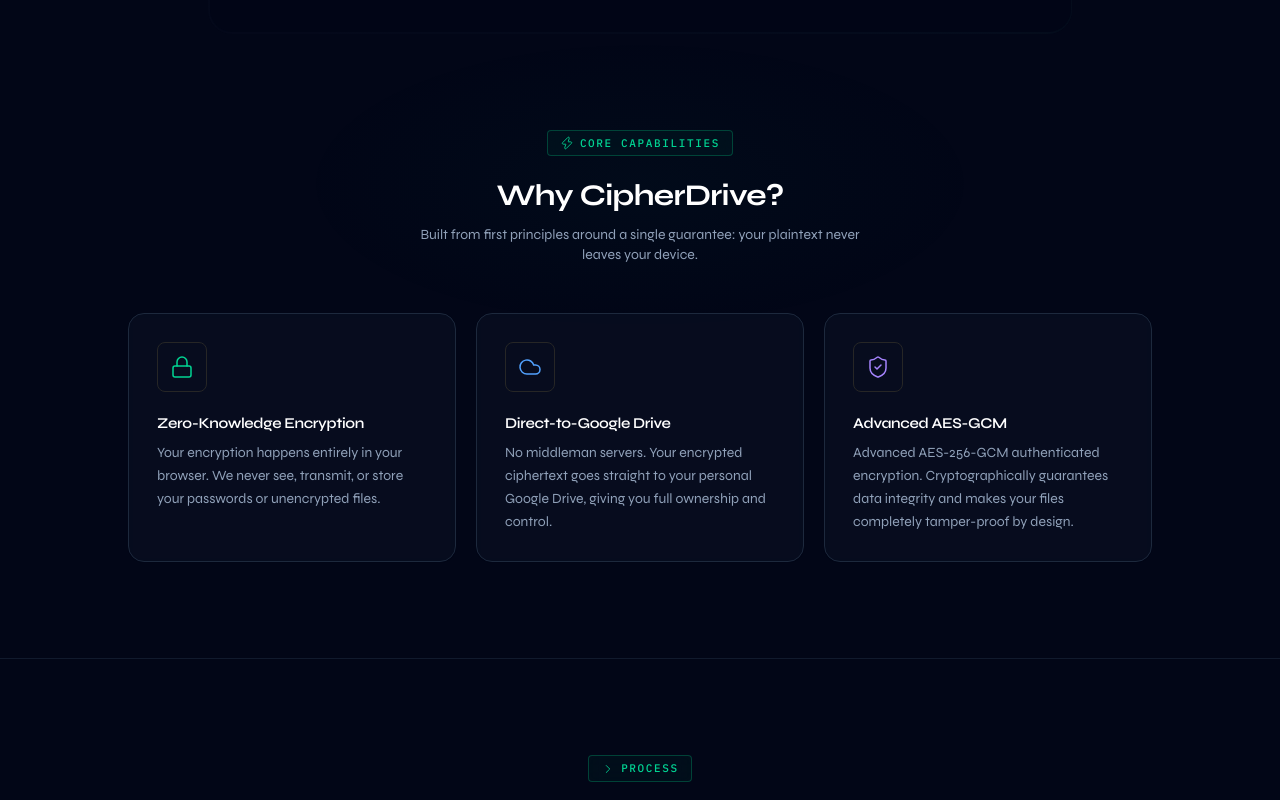
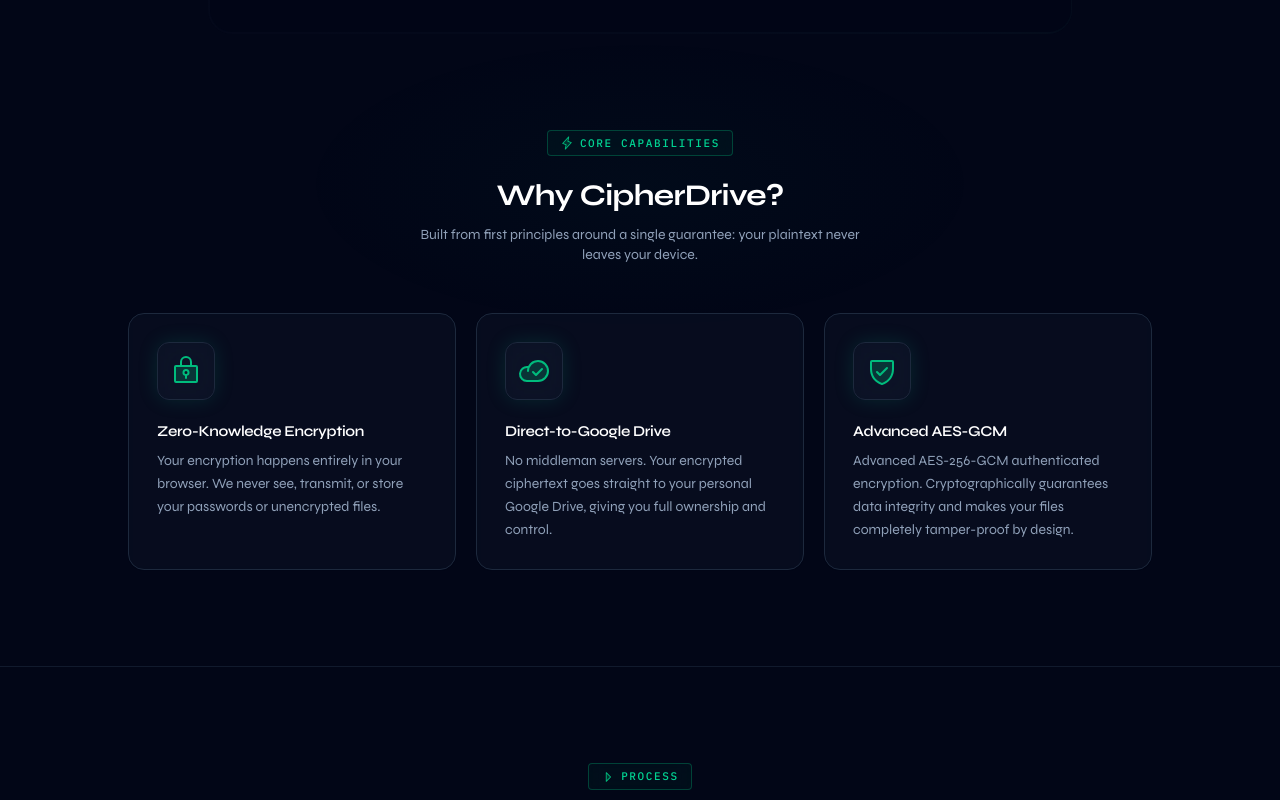
Before and after one commit to OmarAlali5/CipherDrive, a React (Vite) app: page / in a window 1280 px wide. Shown: the part 880-1680 px from the top of the page. Built offline with nearby package versions, Linux system fonts and the light colour scheme; no server answers.

Commit message:
Refactor LandingPage component icons and styles

```diff
--- a/src/pages/LandingPage.tsx
+++ b/src/pages/LandingPage.tsx
@@ -7,12 +7,12 @@
 import { CipherRevealText } from '@/components/ui/CipherRevealText'
 import { useAuthStore } from '@/store/authStore'
 import {
-  Lock,
+  LockKey,
   ShieldCheck,
-  Cloud,
-  Zap,
-  ChevronRight,
-} from 'lucide-react'
+  CloudCheck,
+  Lightning,
+  CaretRight,
+} from '@phosphor-icons/react'
 
 /* ─────────────────────────────────────────────
    Sub-components
@@ -57,11 +57,7 @@
       />
 
       <div
-        className="mb-5 inline-flex rounded-lg border p-3"
-        style={{
-          borderColor: `${glowColor}33`,
-          background: `${glowColor}0d`,
-        }}
+        className="mb-5 inline-flex p-3 rounded-xl bg-slate-900/60 border border-slate-800 shadow-[0_0_20px_rgba(16,185,129,0.15)] backdrop-blur-md"
       >
         {icon}
       </div>
@@ -209,7 +205,7 @@
           <div className="container mx-auto px-4 relative z-10">
             <div className="mb-12 text-center">
               <Tag>
-                <Zap strokeWidth={1.5} className="h-3.5 w-3.5" />
+                <Lightning weight="duotone" className="h-3.5 w-3.5 text-emerald-500" />
                 Core capabilities
               </Tag>
               <h2 className="mt-5 text-3xl font-bold text-white tracking-tight">
@@ -231,22 +227,22 @@
               className="grid gap-5 sm:grid-cols-2 md:grid-cols-3 max-w-5xl mx-auto"
             >
               <FeatureCard
-                icon={<Lock strokeWidth={1.5} className="h-6 w-6 text-emerald-400" />}
+                icon={<LockKey weight="duotone" className="h-8 w-8 text-emerald-500" />}
                 accent="bg-gradient-to-r from-transparent via-emerald-500/50 to-transparent"
                 glowColor="rgba(16,185,129,1)"
                 title="Zero-Knowledge Encryption"
                 body="Your encryption happens entirely in your browser. We never see, transmit, or store your passwords or unencrypted files."
               />
               <FeatureCard
-                icon={<Cloud strokeWidth={1.5} className="h-6 w-6 text-blue-400" />}
-                accent="bg-gradient-to-r from-transparent via-blue-500/50 to-transparent"
+                icon={<CloudCheck weight="duotone" className="h-8 w-8 text-emerald-500" />}
+                accent="bg-gradient-to-r from-transparent via-emerald-500/50 to-transparent"
                 glowColor="rgba(59,130,246,1)"
                 title="Direct-to-Google Drive"
                 body="No middleman servers. Your encrypted ciphertext goes straight to your personal Google Drive, giving you full ownership and control."
               />
               <FeatureCard
-                icon={<ShieldCheck strokeWidth={1.5} className="h-6 w-6 text-violet-400" />}
-                accent="bg-gradient-to-r from-transparent via-violet-500/50 to-transparent"
+                icon={<ShieldCheck weight="duotone" className="h-8 w-8 text-emerald-500" />}
+                accent="bg-gradient-to-r from-transparent via-emerald-500/50 to-transparent"
                 glowColor="rgba(139,92,246,1)"
                 title="Advanced AES-GCM"
                 body="Advanced AES-256-GCM authenticated encryption. Cryptographically guarantees data integrity and makes your files completely tamper-proof by design."
@@ -265,7 +261,7 @@
           <div className="container mx-auto px-4">
             <div className="mb-16 text-center">
               <Tag>
-                <ChevronRight strokeWidth={1.5} className="h-3.5 w-3.5" />
+                <CaretRight weight="duotone" className="h-3.5 w-3.5 text-emerald-500" />
                 Process
               </Tag>
               <h2 className="mt-5 text-3xl font-bold text-white tracking-tight">
```
